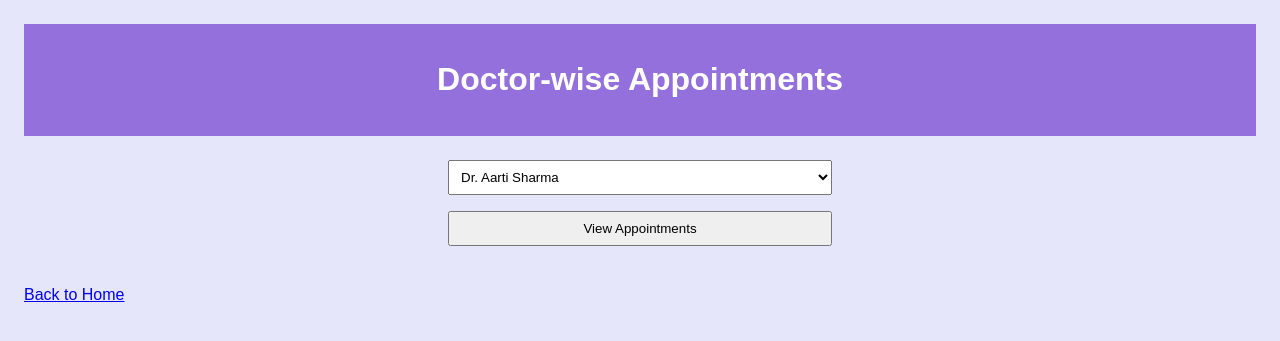
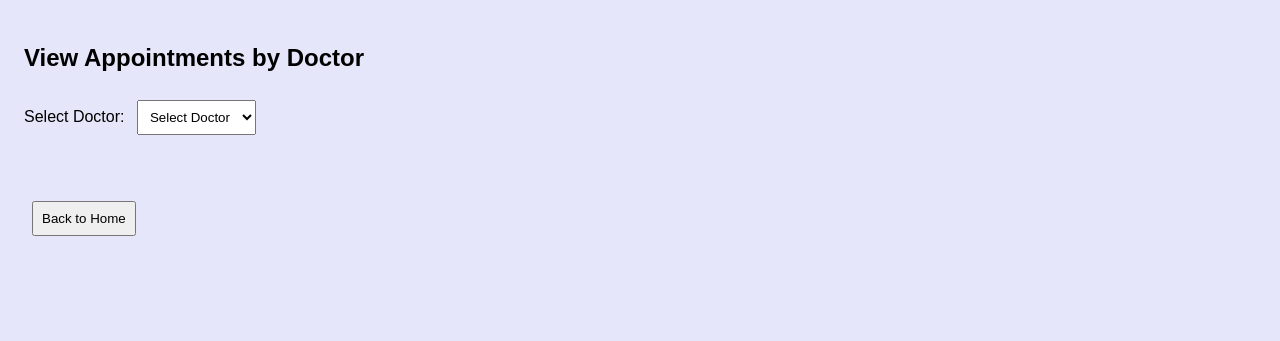
Before and after one commit to Poorvivjain/global-hospital-flask, a Flask app: page /doctor_appointments in a window 1280 px wide. Shown: the top 341 px of the page. Run offline with Flask 3, Linux system fonts and the light colour scheme; data comes from the database, SQL or seed files in the repository.

Commit message:
Update doctor_appointments.html

```diff
--- a/templates/doctor_appointments.html
+++ b/templates/doctor_appointments.html
@@ -1,53 +1,59 @@
-
+<!-- doctor_appointments.html -->
 <!DOCTYPE html>
-<html>
+<html lang="en">
 <head>
-  <title>Doctor Appointments</title>
-  <link rel="stylesheet" href="/static/style.css" />
+  <meta charset="UTF-8" />
+  <title>Doctor's Appointments - Global Hospital</title>
+  <link rel="stylesheet" href="style.css" />
 </head>
 <body>
-  <header><h1>Doctor-wise Appointments</h1></header>
-  <form onsubmit="loadAppointmentsForDoctor(event)">
-    <select id="doctorSelectDropdown" required></select>
-    <button type="submit">View Appointments</button>
-  </form>
-  <ul id="doctorAppointmentList"></ul>
-  <a href="/">Back to Home</a>
+  <div class="form-card">
+    <h2>View Appointments by Doctor</h2>
+    <label for="doctorSelect">Select Doctor:</label>
+    <select id="doctorSelect">
+      <option disabled selected>Select Doctor</option>
+    </select>
+
+    <ul id="doctorAppointmentsList"></ul>
+
+    <br>
+    <a href="index.html"><button>Back to Home</button></a>
+  </div>
 
   <script>
-    async function loadDoctorsDropdown() {
-      const res = await fetch("/api/doctors");
-      const data = await res.json();
-      const dropdown = document.getElementById("doctorSelectDropdown");
-      dropdown.innerHTML = "";
-      data.forEach(d => {
-        let option = document.createElement("option");
-        option.value = d.name;
-        option.textContent = d.name;
-        dropdown.appendChild(option);
+    function loadDoctors() {
+      const doctors = JSON.parse(localStorage.getItem("doctors")) || [];
+      const select = document.getElementById("doctorSelect");
+      doctors.forEach(doc => {
+        const option = document.createElement("option");
+        option.value = doc.name;
+        option.textContent = doc.name;
+        select.appendChild(option);
       });
     }
 
-    async function loadAppointmentsForDoctor(event) {
-      event.preventDefault();
-      const selectedDoctor = document.getElementById("doctorSelectDropdown").value;
-      const res = await fetch("/api/appointments");
-      const appointments = await res.json();
-      const filtered = appointments.filter(app => app.doctor_name === selectedDoctor);
-      const list = document.getElementById("doctorAppointmentList");
+    function showAppointments() {
+      const selectedDoctor = document.getElementById("doctorSelect").value;
+      const appointments = JSON.parse(localStorage.getItem("appointments")) || [];
+
+      const list = document.getElementById("doctorAppointmentsList");
       list.innerHTML = "";
+
+      const filtered = appointments.filter(app => app.doctor === selectedDoctor);
+
       if (filtered.length === 0) {
-        list.innerHTML = "<li>No appointments for selected doctor.</li>";
+        list.innerHTML = "<li>No appointments found for this doctor.</li>";
       } else {
         filtered.forEach(app => {
           const li = document.createElement("li");
-          li.textContent = `${app.patient_name} - ${app.appointment_date}`;
+          li.textContent = `${app.patient} - ${app.date}`;
           list.appendChild(li);
         });
       }
     }
 
-    loadDoctorsDropdown();
+    document.getElementById("doctorSelect").addEventListener("change", showAppointments);
+    window.onload = loadDoctors;
   </script>
 </body>
 </html>
```
